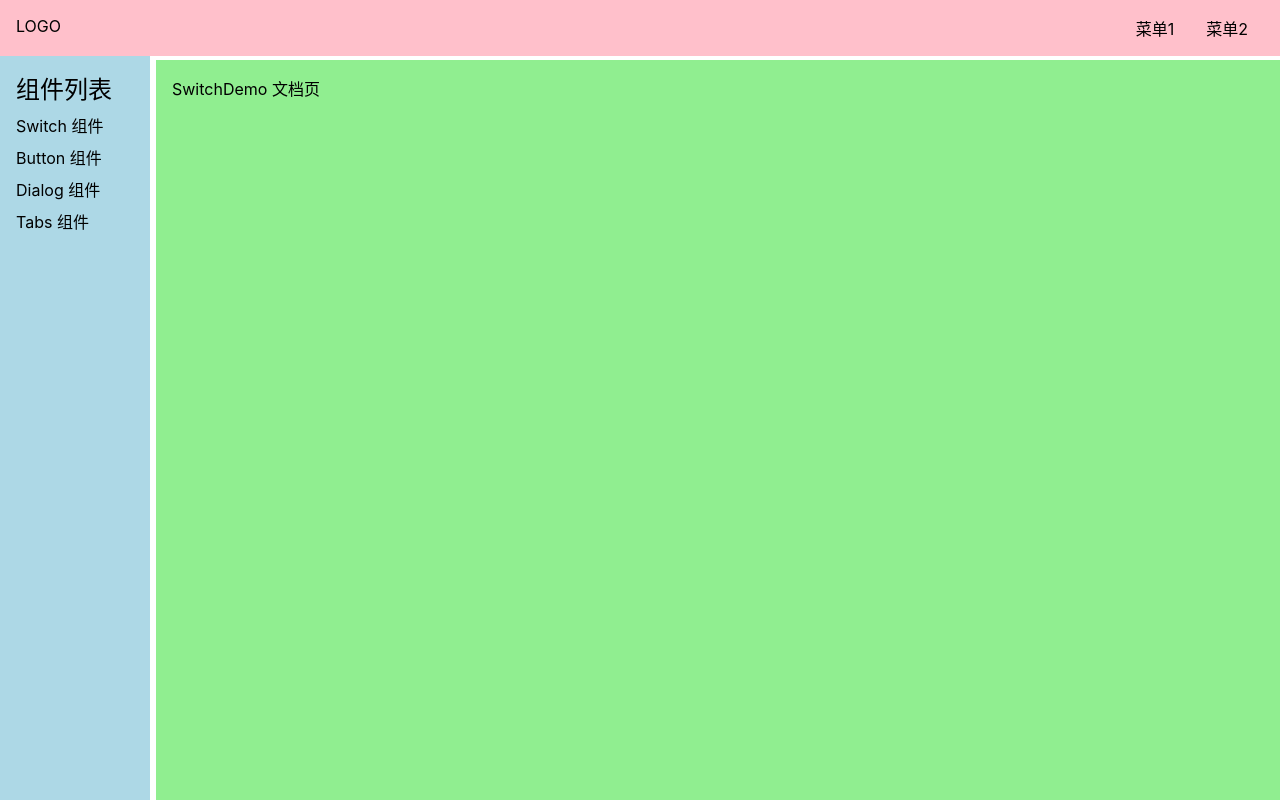
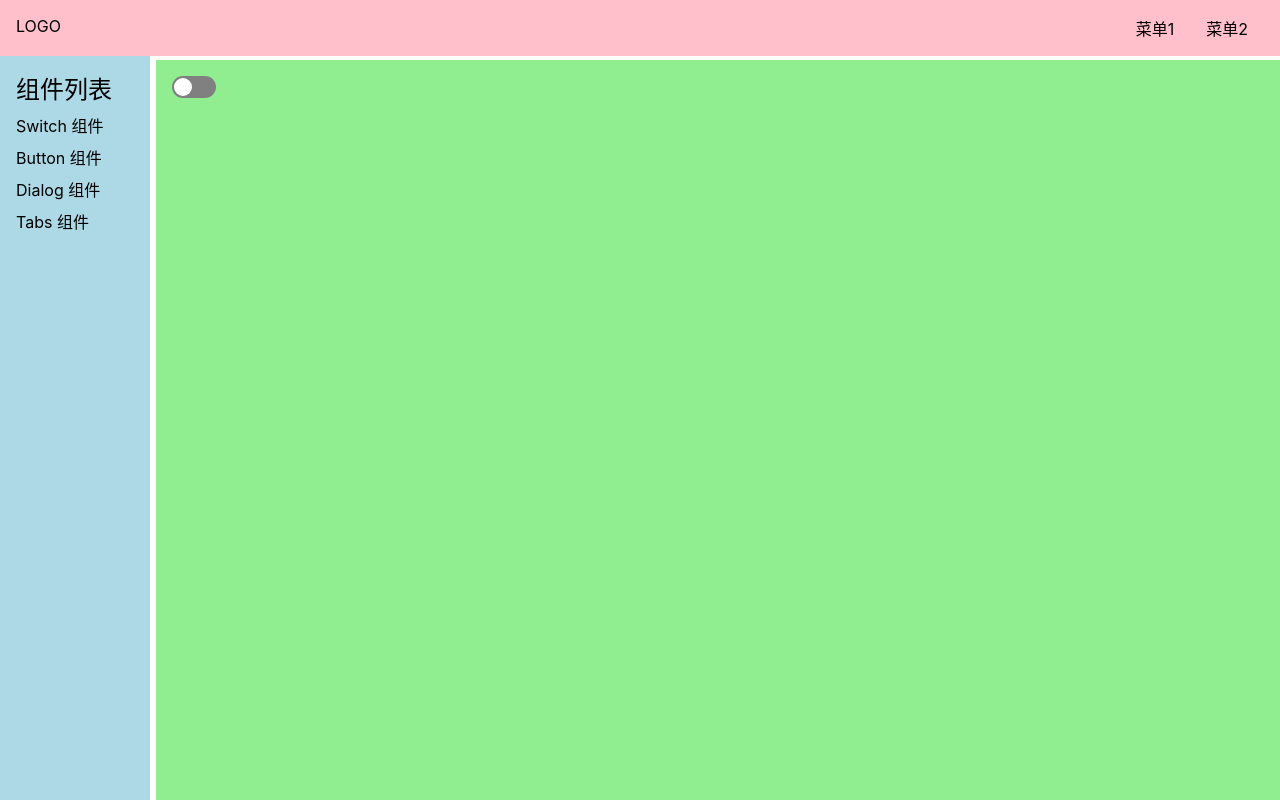
Before and after one commit to donghaoyi/gulu-ui-1, a Vue app: page /#/doc/switch in a window 1280 px wide. Built offline with nearby package versions, Linux system fonts and the light colour scheme.

Commit message:
实现switch点击切换

```diff
--- a/src/components/SwitchDemo.vue
+++ b/src/components/SwitchDemo.vue
@@ -1,5 +1,13 @@
 <template>
     <div>
-        SwitchDemo 文档页
+        <Switch />
     </div>
 </template>
+<script lang="ts">
+import Switch from '../lib/Switch.vue'
+export default {
+    components:{
+        Switch
+    }
+}
+</script>
--- /dev/null
+++ b/src/lib/Switch.vue
@@ -0,0 +1,47 @@
+<template>
+  <div>
+    <button @click="toggle" :class="{checked}"><span></span></button>
+  </div>
+</template>
+<script lang="ts">
+import { ref } from 'vue';
+export default {
+  setup() {
+      const checked = ref(false);
+      const toggle =()=>{
+          checked.value = !checked.value;
+      }
+      return {
+          checked,
+          toggle
+      }
+  },
+};
+</script>
+<style lang="scss" scoped>
+$h: 22px;
+$h2: $h - 4px;
+button {
+  height: $h;
+  width: $h * 2;
+  border: none;
+  background: gray;
+  border-radius: $h/2;
+  position: relative;
+}
+span {
+  width: $h2;
+  height: $h2;
+  position: absolute;
+  left: 2px;
+  top: 2px;
+  border-radius: $h2/2;
+  background: white;
+}
+button.checked{
+    background: blue;
+}
+button.checked>span {
+  left: calc(100% - #{$h2} - 2px);
+}
+</style>
```
